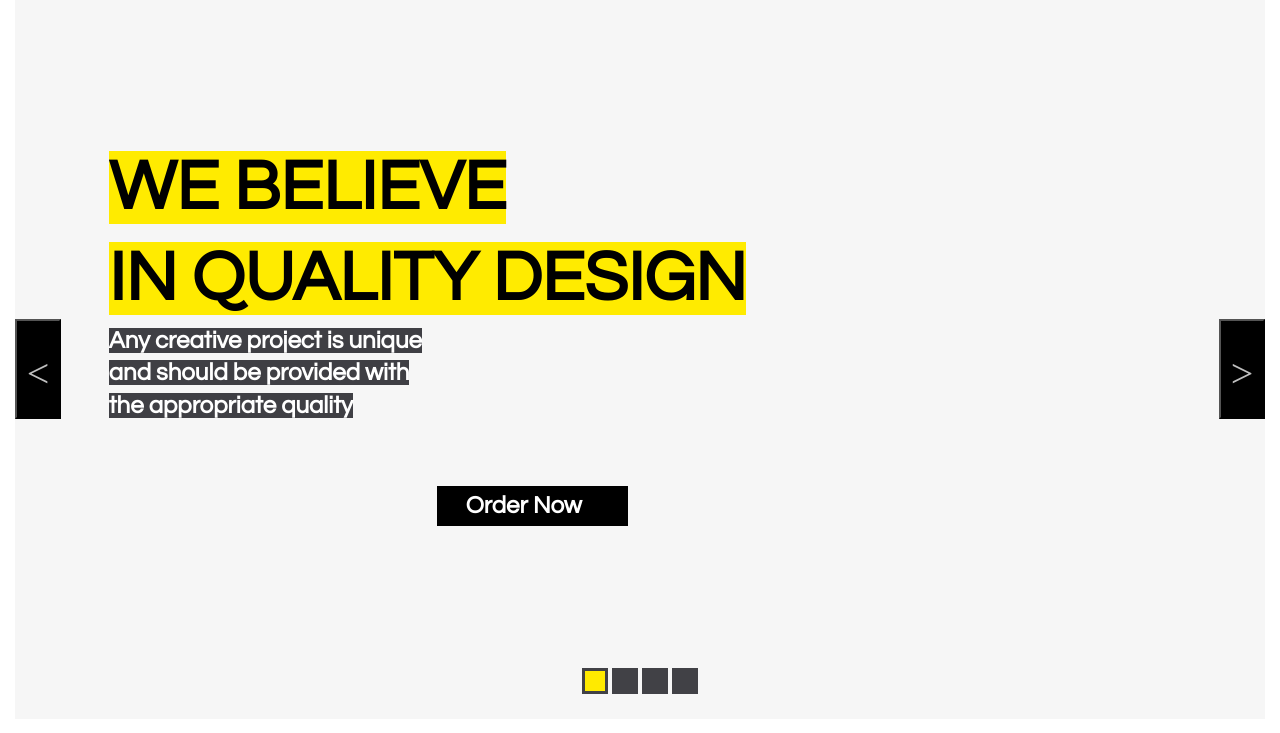
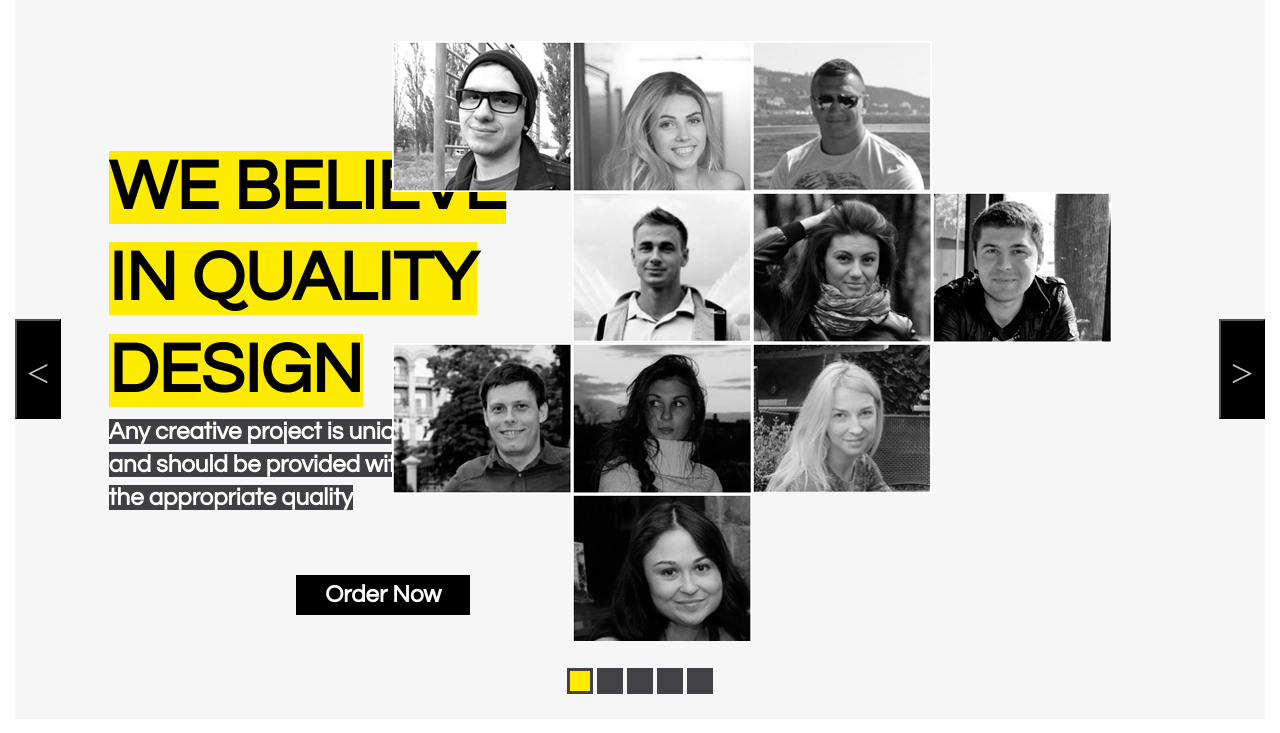
Before and after one commit to lelik759/lelik759.github.io, a plain HTML site: page Site create quality designs_300117/index.html in a window 1280 px wide. Shown: the part 159-892 px from the top of the page. Drawn offline with Linux system fonts and the light colour scheme.

Commit message:
Signed-off-by: lelik759 <llelik759@gmail.com>

```diff
--- a/Site create quality designs_300117/css/style.css
+++ b/Site create quality designs_300117/css/style.css
@@ -86,7 +86,8 @@
 .slider-item-wrapper
 {
 	margin-top: 101px;
-	max-width: 100%;
+	max-width: 50%;
+	position: relative;
 }
 
 .slider-item__link
@@ -99,10 +100,10 @@
 	font-weight: bold;
 	line-height: 1.58em;
 	padding: 1px 29px;
-	margin-top:63px;
-	margin-left:328px;
-
 	display:block;
+	position: absolute;
+	bottom:-100px;
+	right:170px;
 
 }
 
@@ -111,3 +112,28 @@
 	border-bottom: 3px solid #ffea00;
 	opacity: 0.9;
 }
+.slider-item-photo
+{
+	width: 720px;
+	position: absolute;
+	top:0;
+	right:60px;
+}
+.slider-item-photo-row__img
+{
+	float: left;
+	width: 25%;
+
+}
+
+.mod-position
+{
+	position: relative;
+	top:0;
+	left:180px;
+}
+
+.slider-item-photo-row
+{
+	height: 151px;
+}
--- a/Site create quality designs_300117/index.html
+++ b/Site create quality designs_300117/index.html
@@ -29,16 +29,40 @@
 				<div class="slider-item">
 					<div class="slider-item-wrapper">
 						<h1 class="slider-item__title">We believe<br>in quality design</h1>
-						<div class ="clearfix"></div>
+						<div class="clearfix"></div>
 						<p class=slider-item__text>Any creative project is unique<br> and
-						 should be provided with<br>the appropriate quality</p>
-						<div class ="clearfix"></div>
+						 	should be provided with<br>the appropriate quality</p>
 						<a class="slider-item__link" href="#">Order Now</a>
 					</div>
+					<div class="slider-item-photo" >
+						<div class="slider-item-photo-row">
+							<img class="slider-item-photo-row__img" src="img/img-1.png" alt="glassman">
+							<img class="slider-item-photo-row__img" src="img/img-2.png" alt="girl">
+							<img class="slider-item-photo-row__img" src="img/img-3.png" alt="man">
+						</div>
+						<div class="clearfix"></div>
+						<div class="slider-item-photo-row mod-position">
+							<img class="slider-item-photo-row__img" src="img/img-4.png" alt="man">
+							<img class="slider-item-photo-row__img" src="img/img-5.png" alt="girl">
+							<img class="slider-item-photo-row__img" src="img/img-6.png" alt="man">
+						</div>
+						<div class="slider-item-photo-row">
+							<img class="slider-item-photo-row__img" src="img/img-7.png" alt="man">
+							<img class="slider-item-photo-row__img" src="img/img-8.png" alt="girl">
+							<img class="slider-item-photo-row__img" src="img/img-9.png" alt="girl">
+
+						</div>
+						<div class="slider-item-photo-row mod-position">
+							<img class="slider-item-photo-row__img" src="img/img-10.png" alt="girl">
+						</div>
+
+
+					</div>
 				</div>
-				<div class="slider-item">2</div>
-				<div class="slider-item">3</div>
-				<div class="slider-item">4</div>
+				<div class="slider-item">slide№2</div>
+				<div class="slider-item">slide№3</div>
+				<div class="slider-item">slide№4</div>
+				<div class="slider-item">slide№5</div>
 			</div>
 		<main class="main">
 
@@ -58,6 +82,9 @@
       		// autoplay:true,
       		// autoplaySpeed:3000
       		fade:true
+
+
+
       	});
     });
 </script>
```
Also changed, not shown: Site create quality designs_300117/img/img-1.png (added), Site create quality designs_300117/img/img-10.png (added), Site create quality designs_300117/img/img-2.png (added), Site create quality designs_300117/img/img-3.png (added), Site create quality designs_300117/img/img-4.png (added), Site create quality designs_300117/img/img-5.png (added), Site create quality designs_300117/img/img-6.png (added), Site create quality designs_300117/img/img-7.png (added), Site create quality designs_300117/img/img-8.png (added), Site create quality designs_300117/img/img-9.png (added).
